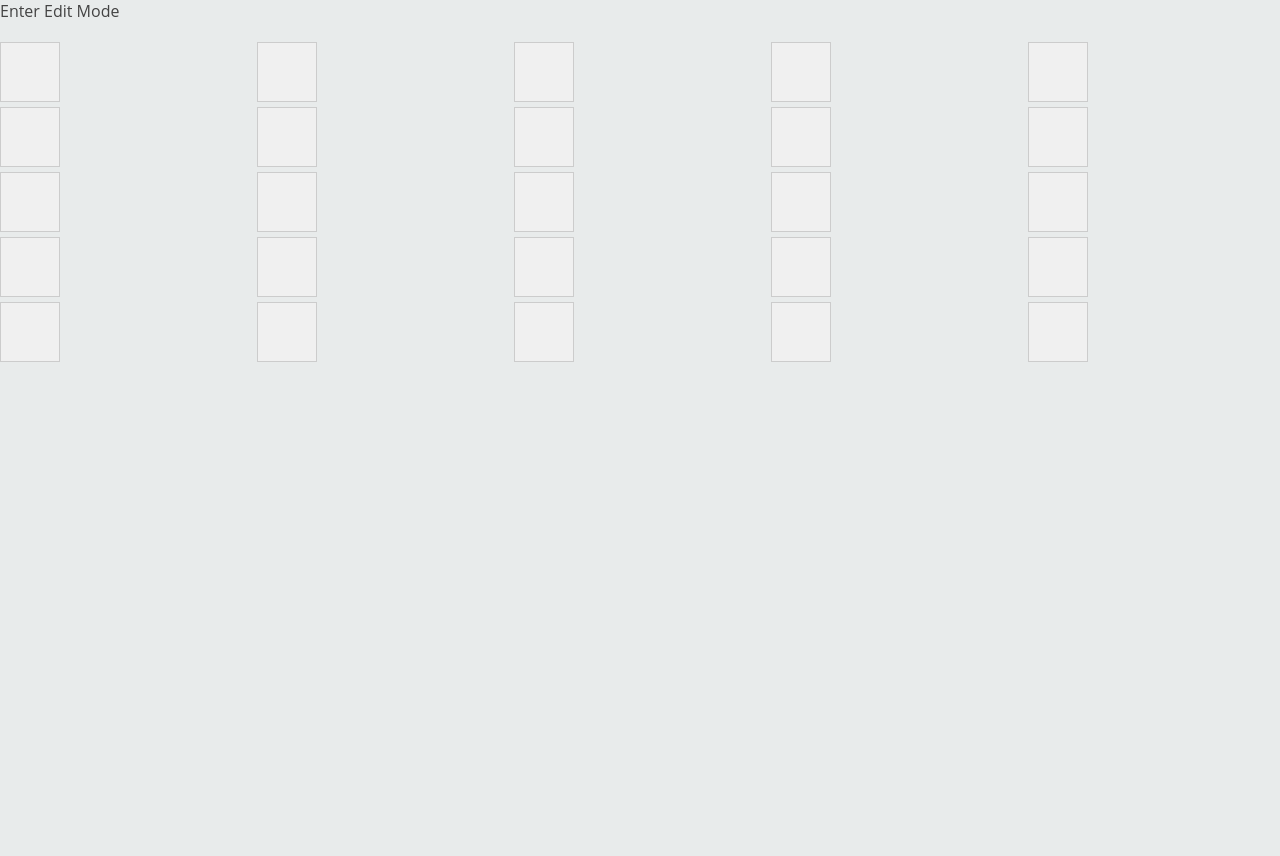
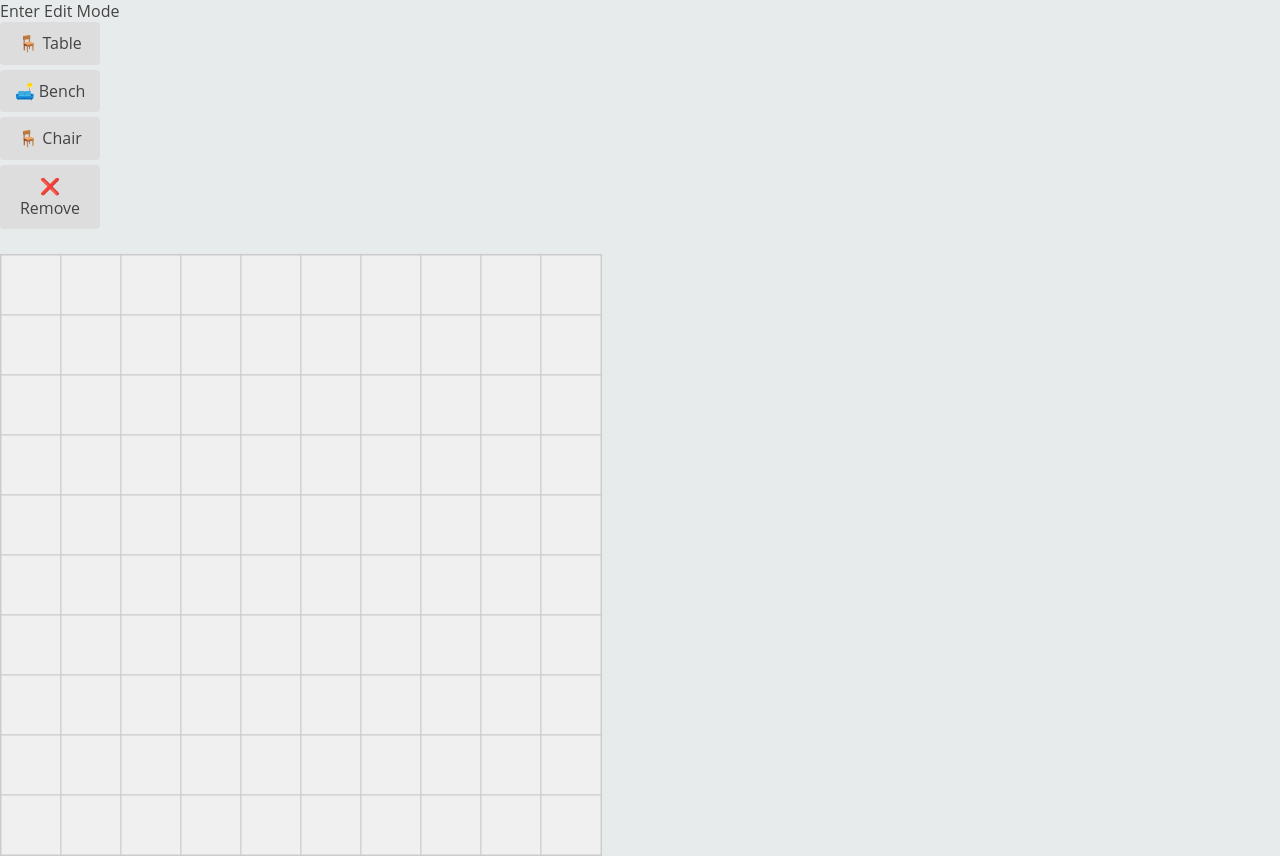
Before and after one commit to rockeyrai/restaurant-management, a Next.js app in the folder client/: page /table in a window 1280 px wide. Before the commit the page ends 800 px from the top, so only its background shows below. Built offline with nearby package versions, Linux system fonts and the light colour scheme.

Commit message:
advance reservation with hold and drag function

```diff
--- a/client/src/app/table/page.js
+++ b/client/src/app/table/page.js
@@ -1,63 +1,229 @@
-// components/SquareGrid.js
 'use client'
+import React, { useState, useRef, useEffect } from 'react';
+import { useDispatch, useSelector } from 'react-redux';
 import { toggleEditMode, updateSquare, clearSquare } from '@/lib/redux/slices/squaresSlice';
-import React from 'react';
-import { useDispatch, useSelector } from 'react-redux';
-// import { toggleEditMode, updateSquare, clearSquare } from '../redux/slices/tableSlice';
 
 const SquareGrid = () => {
   const dispatch = useDispatch();
   const { squares, isEditing } = useSelector((state) => state.squares);
+  const [selectedType, setSelectedType] = useState(null);  // To hold selected type (chair, table, bench)
+  const [dragging, setDragging] = useState(false);  // For drag selection
+  const [dragStartIndex, setDragStartIndex] = useState(null); // Start index for drag selection
+  const [selectedSquares, setSelectedSquares] = useState([]);  // To track the selected squares during drag
+  const canvasRef = useRef(null);  // Reference for the canvas
 
+  const gridSize = 10;  // For 10x10 grid
+  const squareSize = 60;  // Size of each small square (60px)
+
+  // Handle entering/exiting edit mode
   const handleEditClick = () => {
     dispatch(toggleEditMode());
   };
 
-  const handleSquareClick = (index) => {
-    if (isEditing) {
-      const currentType = squares[index];
-      const newType = prompt('Enter type (table, bench, chair):', currentType || '');
-      if (newType === 'table' || newType === 'bench' || newType === 'chair') {
-        dispatch(updateSquare({ index, type: newType }));
+  // Handle selecting an icon (table, chair, bench, or remove)
+  const handleIconClick = (type) => {
+    setSelectedType(type);
+  };
+
+  // Helper function to get the index of a square from the (x, y) position on the canvas
+  const getSquareIndex = (x, y) => {
+    const row = Math.floor(y / squareSize);
+    const col = Math.floor(x / squareSize);
+    return row * gridSize + col;
+  };
+
+  // Handle mouse down to start dragging (for table/bench)
+  const handleMouseDown = (e) => {
+    if (isEditing && (selectedType === 'table' || selectedType === 'bench' || selectedType === 'chair')) {
+      const rect = canvasRef.current.getBoundingClientRect();
+      const x = e.clientX - rect.left;
+      const y = e.clientY - rect.top;
+      const startIndex = getSquareIndex(x, y);
+
+      setDragging(true);
+      setDragStartIndex(startIndex);
+      setSelectedSquares([startIndex]); // Initially, the start square is selected
+    }
+  };
+
+  // Handle mouse move to update dragged squares
+  const handleMouseMove = (e) => {
+    if (dragging) {
+      const rect = canvasRef.current.getBoundingClientRect();
+      const x = e.clientX - rect.left;
+      const y = e.clientY - rect.top;
+      const index = getSquareIndex(x, y);
+
+      // Update the selected squares as the mouse moves
+      const [startRow, startCol] = [Math.floor(dragStartIndex / gridSize), dragStartIndex % gridSize];
+      const [currentRow, currentCol] = [Math.floor(index / gridSize), index % gridSize];
+
+      // Determine all squares between the start and current positions
+      const rowStart = Math.min(startRow, currentRow);
+      const rowEnd = Math.max(startRow, currentRow);
+      const colStart = Math.min(startCol, currentCol);
+      const colEnd = Math.max(startCol, currentCol);
+
+      const newSelectedSquares = [];
+      for (let row = rowStart; row <= rowEnd; row++) {
+        for (let col = colStart; col <= colEnd; col++) {
+          newSelectedSquares.push(row * gridSize + col);
+        }
+      }
+
+      setSelectedSquares(newSelectedSquares);  // Update the selected squares during drag
+    }
+  };
+
+  // Handle mouse up to stop dragging and place the selected item
+  const handleMouseUp = () => {
+    if (dragging) {
+      setDragging(false);
+
+      // Ensure that selectedSquares is not empty and selectedType is valid
+      if (selectedSquares.length > 0 && selectedType) {
+        // Dispatch the action to update all selected squares with the selected type
+        dispatch(updateSquare({ indexes: selectedSquares, type: selectedType }));
+        setSelectedSquares([]); // Reset selected squares
       }
     }
   };
+
+  // Handle mouse click to place/remove item
+  const handleClick = (e) => {
+    if (isEditing) {
+      const rect = canvasRef.current.getBoundingClientRect();
+      const x = e.clientX - rect.left;
+      const y = e.clientY - rect.top;
+      const index = getSquareIndex(x, y);
+
+      // Ensure selectedSquares is not empty and selectedType is valid
+      if (selectedSquares.length > 0 && selectedType) {
+        // Dispatch the action to update all selected squares with the selected type
+        dispatch(updateSquare({ indexes: selectedSquares, type: selectedType }));
+        setSelectedSquares([]); // Reset selected squares
+      } else if (selectedType === 'remove') {
+        // If remove is selected, remove the square at the index
+        dispatch(clearSquare({ index }));
+      } else {
+        // If only one square is clicked, update it
+        dispatch(updateSquare({ indexes: [index], type: selectedType }));
+      }
+    }
+  };
+
+
+  // Draw the grid and items on the canvas
+  const drawGrid = (ctx) => {
+    ctx.clearRect(0, 0, canvasRef.current.width, canvasRef.current.height);  // Clear canvas
+
+    for (let row = 0; row < gridSize; row++) {
+      for (let col = 0; col < gridSize; col++) {
+        const index = row * gridSize + col;
+        const x = col * squareSize;
+        const y = row * squareSize;
+
+        // Draw the square background
+        ctx.fillStyle = '#f0f0f0';
+        ctx.fillRect(x, y, squareSize, squareSize);
+        ctx.strokeStyle = '#ccc';
+        ctx.strokeRect(x, y, squareSize, squareSize);
+
+        // If the square has a type (table, bench, chair), draw it
+        if (squares[index]) {
+          ctx.fillStyle = '#000';
+          ctx.font = '20px Arial';
+          ctx.textAlign = 'center';
+          ctx.textBaseline = 'middle';
+          if (squares[index] === 'chair') {
+            ctx.fillText('🪑', x + squareSize / 2, y + squareSize / 2);
+          } else if (squares[index] === 'table') {
+            ctx.fillText('🪑🪑', x + squareSize / 2, y + squareSize / 2);
+          } else if (squares[index] === 'bench') {
+            ctx.fillText('🛋️', x + squareSize / 2, y + squareSize / 2);
+          }
+        }
+
+        // Highlight selected squares during drag
+        if (selectedSquares.includes(index)) {
+          ctx.fillStyle = '#b3d9ff';
+          ctx.fillRect(x, y, squareSize, squareSize);
+        }
+      }
+    }
+  };
+
+  // Setup canvas when squares or selected squares change
+  useEffect(() => {
+    const ctx = canvasRef.current.getContext('2d');
+    drawGrid(ctx);
+  }, [squares, selectedSquares]);
 
   return (
     <div>
       <button onClick={handleEditClick}>
         {isEditing ? 'Exit Edit Mode' : 'Enter Edit Mode'}
       </button>
-      <div style={styles.gridContainer}>
-        {squares.map((square, index) => (
-          <div
-            key={index}
-            style={styles.square}
-            onClick={() => handleSquareClick(index)}
-            className={square ? `square ${square}` : 'square'}
-          >
-            {square}
-          </div>
-        ))}
+
+      <div style={styles.selectSection}>
+        <div
+          style={styles.icon}
+          onClick={() => handleIconClick('table')}
+        >
+          <span role="img" aria-label="table">🪑</span> Table
+        </div>
+        <div
+          style={styles.icon}
+          onClick={() => handleIconClick('bench')}
+        >
+          <span role="img" aria-label="bench">🛋️</span> Bench
+        </div>
+        <div
+          style={styles.icon}
+          onClick={() => handleIconClick('chair')}
+        >
+          <span role="img" aria-label="chair">🪑</span> Chair
+        </div>
+        <div
+          style={styles.icon}
+          onClick={() => handleIconClick('remove')}
+        >
+          <span role="img" aria-label="remove">❌</span> Remove
+        </div>
       </div>
+
+      <canvas
+        ref={canvasRef}
+        width={gridSize * squareSize}
+        height={gridSize * squareSize}
+        style={styles.canvas}
+        onMouseDown={handleMouseDown}
+        onMouseMove={handleMouseMove}
+        onMouseUp={handleMouseUp}
+        onClick={handleClick}
+      />
     </div>
   );
 };
 
 const styles = {
-  gridContainer: {
-    display: 'grid',
-    gridTemplateColumns: 'repeat(5, 1fr)', // Adjust for a 5x5 grid
-    gridGap: '5px',
+  selectSection: {
+    display: 'flex',
+    flexDirection: 'column',
+    width: '100px',
+    marginBottom: '10px',
+  },
+  icon: {
+    padding: '10px',
+    cursor: 'pointer',
+    backgroundColor: '#ddd',
+    marginBottom: '5px',
+    textAlign: 'center',
+    borderRadius: '4px',
+  },
+  canvas: {
+    border: '1px solid #ccc',
     marginTop: '20px',
-  },
-  square: {
-    width: '60px',
-    height: '60px',
-    backgroundColor: '#f0f0f0',
-    border: '1px solid #ccc',
-    textAlign: 'center',
-    lineHeight: '60px',
     cursor: 'pointer',
   },
 };
--- a/client/src/lib/redux/slices/squaresSlice.js
+++ b/client/src/lib/redux/slices/squaresSlice.js
@@ -1,8 +1,8 @@
-// redux/slices/squaresSlice.js
+// squaresSlice.js
 import { createSlice } from '@reduxjs/toolkit';
 
 const initialState = {
-  squares: Array(25).fill(null), // For a 5x5 grid
+  squares: Array(100).fill(null), // 10x10 grid, initially empty
   isEditing: false,
 };
 
@@ -10,14 +10,21 @@ const squaresSlice = createSlice({
   name: 'squares',
   initialState,
   reducers: {
-    toggleEditMode(state) {
+    toggleEditMode: (state) => {
       state.isEditing = !state.isEditing;
     },
-    updateSquare(state, action) {
-      const { index, type } = action.payload;
-      state.squares[index] = type;
+    updateSquare: (state, action) => {
+      const { indexes, type } = action.payload;
+
+      if (Array.isArray(indexes)) {
+        indexes.forEach(index => {
+          state.squares[index] = type;
+        });
+      } else {
+        console.error('Error: indexes is not an array', indexes);
+      }
     },
-    clearSquare(state, action) {
+    clearSquare: (state, action) => {
       const { index } = action.payload;
       state.squares[index] = null;
     },
@@ -25,4 +32,5 @@ const squaresSlice = createSlice({
 });
 
 export const { toggleEditMode, updateSquare, clearSquare } = squaresSlice.actions;
+
 export default squaresSlice.reducer;
```
